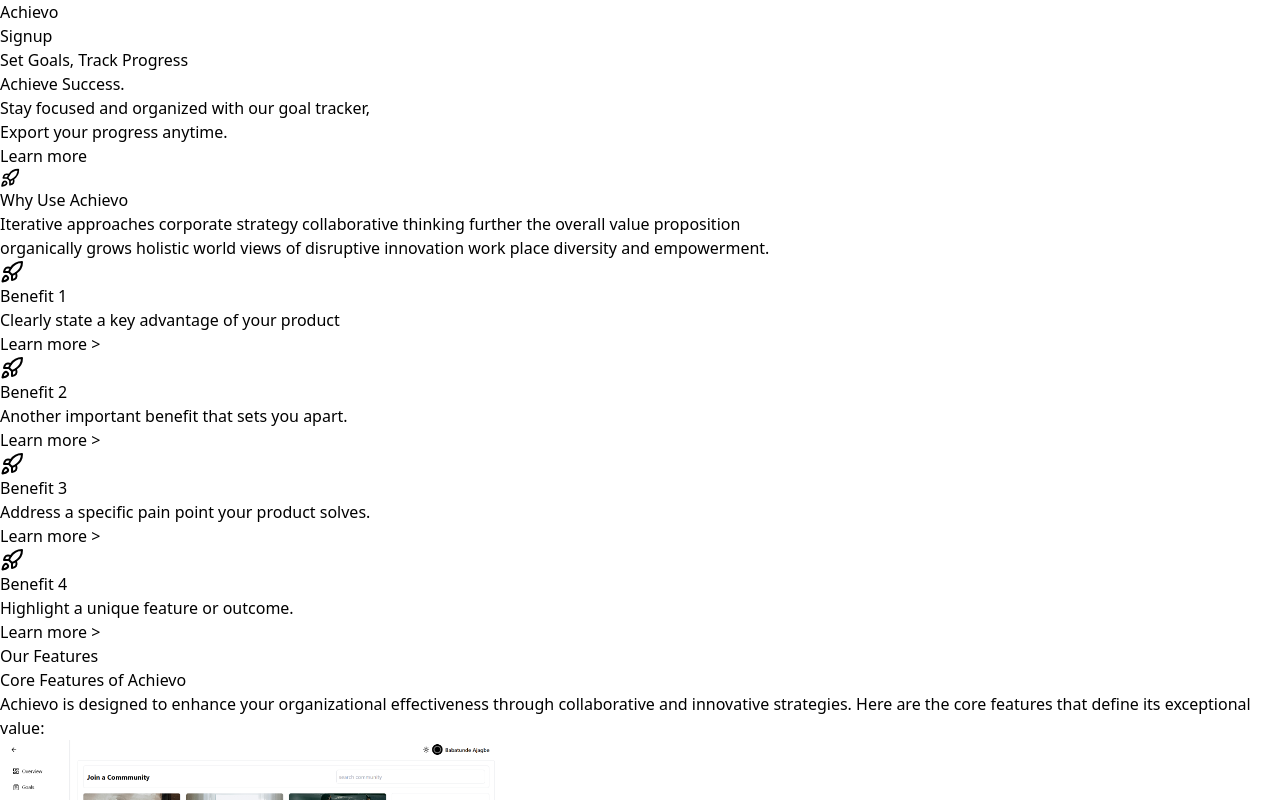
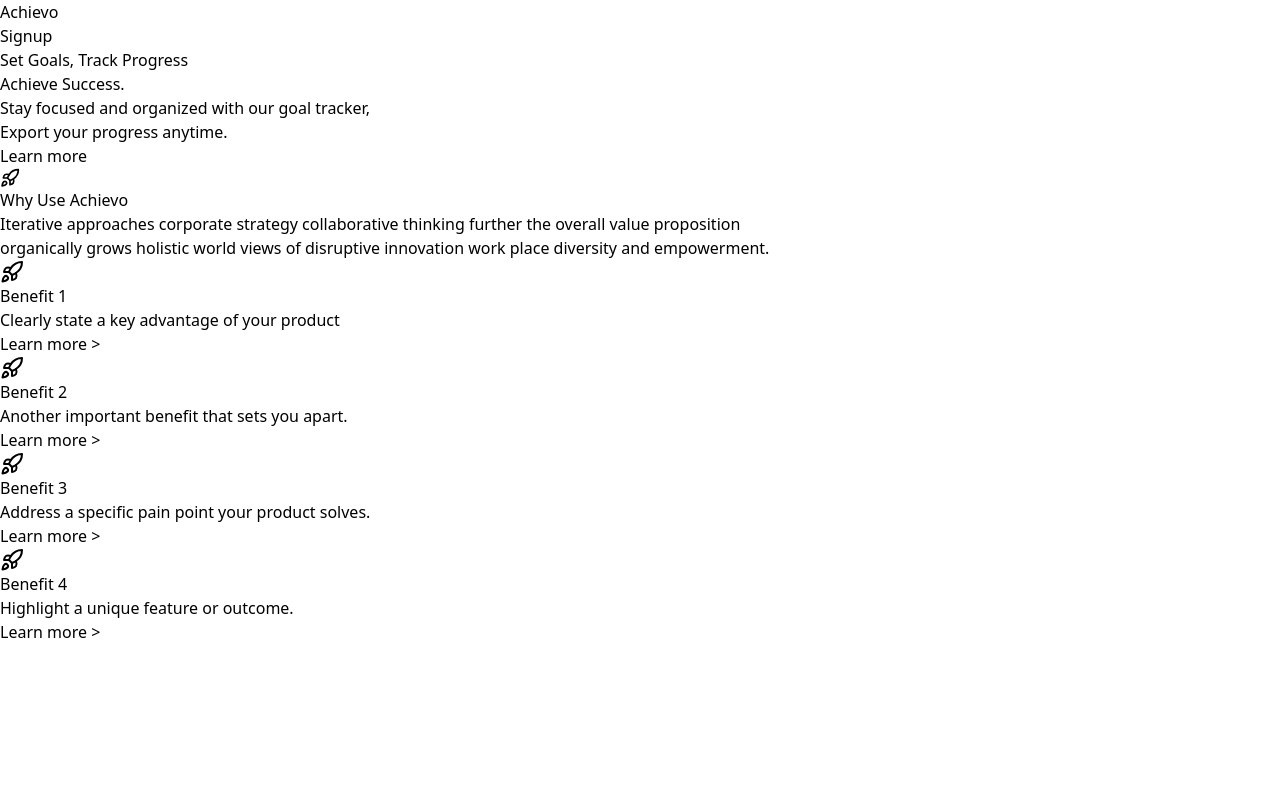
Before and after one commit to JayjayBabatunde/Achievo, a React (Vite) app: page / in a window 1280 px wide. Built offline with nearby package versions, Linux system fonts and the light colour scheme.

Commit message:
removed feautures component

```diff
--- a/src/App.jsx
+++ b/src/App.jsx
@@ -19,7 +19,7 @@ function App() {
       <div className='pt-[50px]'>
         <Benefits />
       </div>
-      <Features />
+      {/* <Features /> */}
       {/* <Testimonial />
       <ContactForm />
       <Footer /> */}
```
